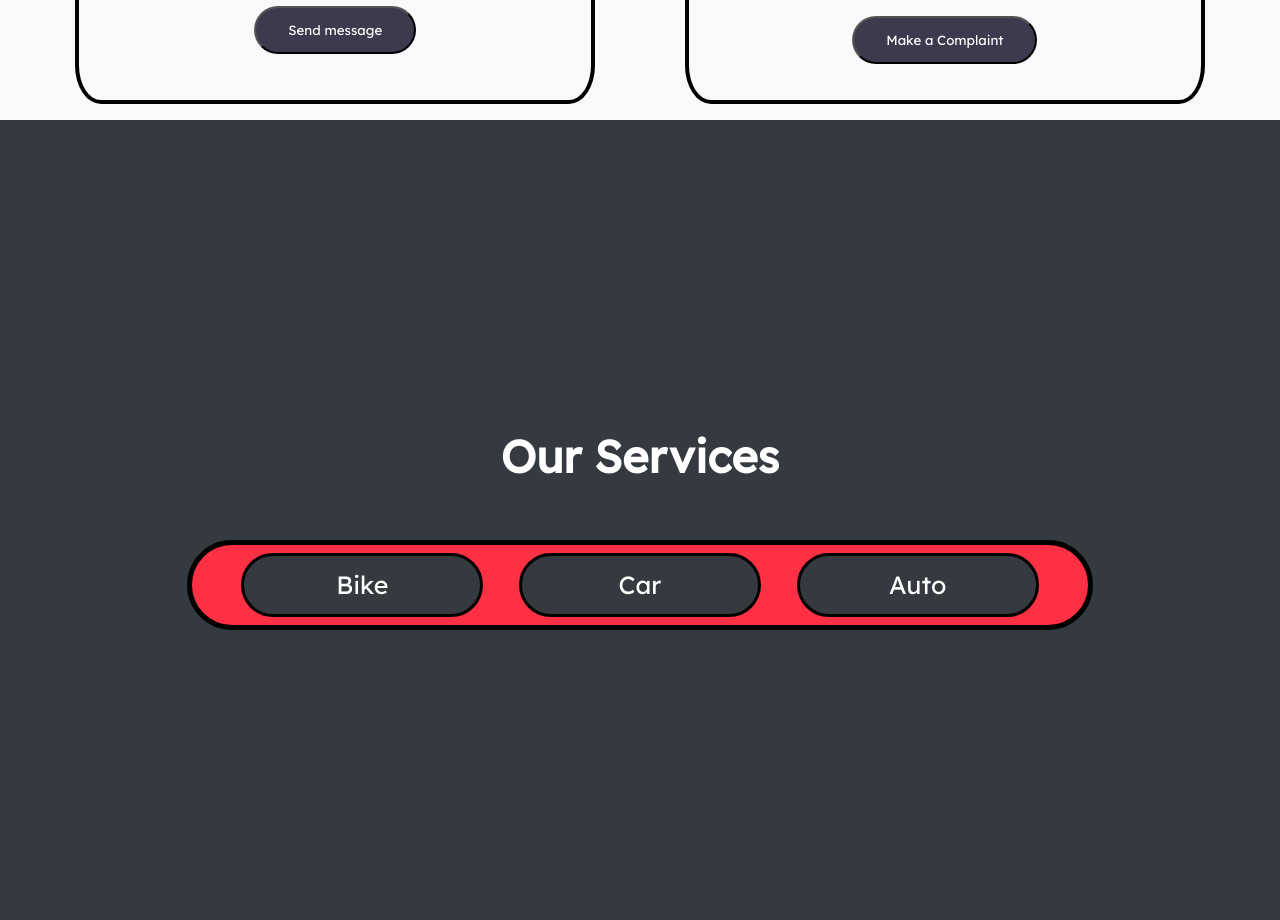
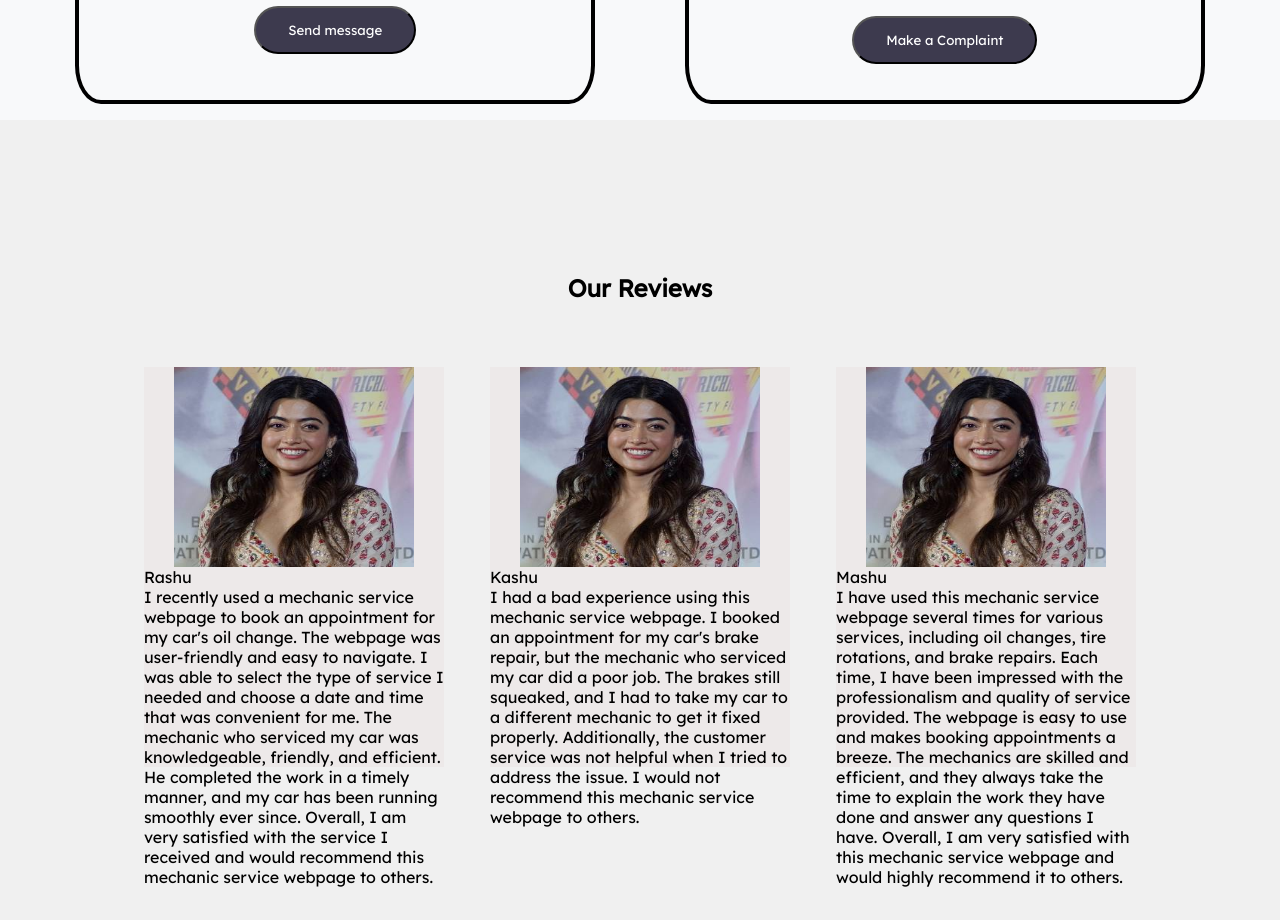
Before and after one commit to fssa-batch3/abdulrazak.nasriudeen__web_project, a website: page index.html in a window 1280 px wide. Shown: the part 4880-5800 px from the top of the page. Drawn offline with nearby package versions, Linux system fonts and the light colour scheme.

Commit message:
build: added_customer_reviews

```diff
--- a/assets/css/index.css
+++ b/assets/css/index.css
@@ -733,3 +733,35 @@ input:invalid {
   border: 4px solid black;
   border-radius: 5%;
 }
+/* review starts */
+.reviewSection {
+  width: 100%;
+  height: 800px;
+  display: flex;
+  align-items: center;
+
+  justify-content: center;
+  background-color: #f0f0f0;
+}
+.reviews {
+  display: flex;
+  /* flex-direction: column; */
+  width: 90%;
+  height: 400px;
+  align-items: center;
+  justify-content: center;
+  gap: 4%;
+}
+.reviewDiv {
+  display: flex;
+  flex-direction: column;
+  align-items: center;
+  height: 400px;
+  width: 300px;
+  background-color: #ede9e9;
+  justify-content: ;
+}
+.reviewDiv img {
+  width: 80%;
+  height: 50%;
+}
--- a/index.html
+++ b/index.html
@@ -357,41 +357,41 @@
         <button class="button">Make a Complaint</button>
       </div>
     </section>
-    <section class="sec4" style="background-color: var(--dark)">
-      <div class="sec4_T">
-        <h2>Our Services</h2>
+    <section class="reviewSection">
+      <h2>Our Reviews</h2>
+      <div class="reviews">
+        <div class="reviewDiv">
+<img src="./assets/images/admin/dash/admin.jfif" alt="">
+          <div class="reviewText">
+            <p>Rashu</p>
+            <p>
+              I recently used a mechanic service webpage to book an appointment for my car's oil change. The webpage was user-friendly and easy to navigate. I was able to select the type of service I needed and choose a date and time that was convenient for me. The mechanic who serviced my car was knowledgeable, friendly, and efficient. He completed the work in a timely manner, and my car has been running smoothly ever since. Overall, I am very satisfied with the service I received and would recommend this mechanic service webpage to others.
+            </p>
+
+        </div>
       </div>
+        <div class="reviewDiv">
+<img src="./assets/images/admin/dash/admin.jfif" alt="">
+          <div class="reviewText">
+             <p>Kashu</p>
+            <p>
+              I had a bad experience using this mechanic service webpage. I booked an appointment for my car's brake repair, but the mechanic who serviced my car did a poor job. The brakes still squeaked, and I had to take my car to a different mechanic to get it fixed properly. Additionally, the customer service was not helpful when I tried to address the issue. I would not recommend this mechanic service webpage to others.
+            </p>
 
-      <div class="button_nav">
-        <button
-          type="button"
-          id="bike_b"
-          class="linkButton"
-          onclick="openServices('bike','bike_b')"
-        >
-          Bike
-        </button>
-        <button
-          type="button"
-          id="car_b"
-          class="linkButton"
-          onclick="openServices('car','car_b')"
-        >
-          Car
-        </button>
-        <button
-          type="button"
-          id="auto_b"
-          class="linkButton"
-          onclick="openServices('auto','auto_b')"
-        >
-          Auto
-        </button>
+        </div>
       </div>
-      <div id="bike" class="sec4_container"></div>
-      <div id="car" class="sec4_container"></div>
-      <div id="auto" class="sec4_container"></div>
+        <div class="reviewDiv">
+<img src="./assets/images/admin/dash/admin.jfif" alt="">
+          <div class="reviewText">
+             <p>Mashu</p>
+            <p>
+              I have used this mechanic service webpage several times for various services, including oil changes, tire rotations, and brake repairs. Each time, I have been impressed with the professionalism and quality of service provided. The webpage is easy to use and makes booking appointments a breeze. The mechanics are skilled and efficient, and they always take the time to explain the work they have done and answer any questions I have. Overall, I am very satisfied with this mechanic service webpage and would highly recommend it to others.
+            </p>
+
+        </div>
+      </div>
     </section>
+
     <script src="./pages/javascript/json.js"></script>
     <script>
       //CREATE USER
```
